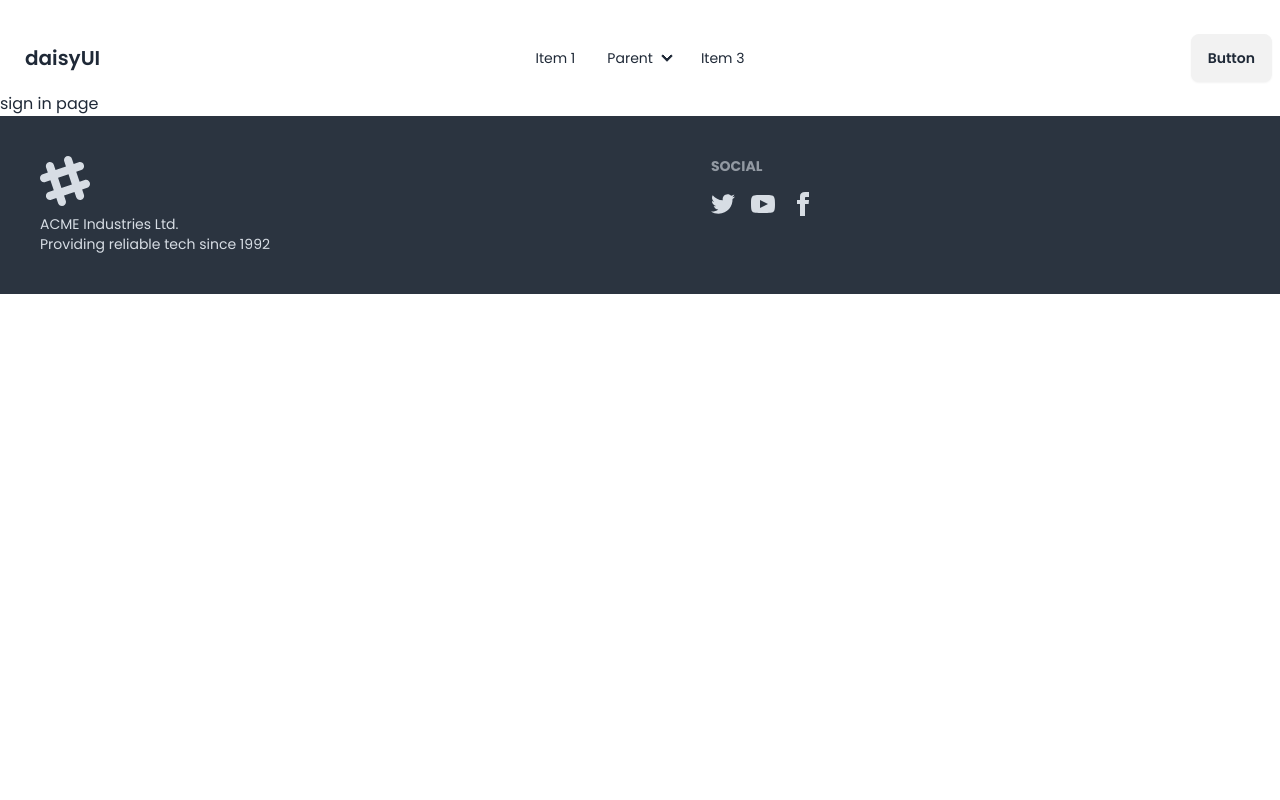
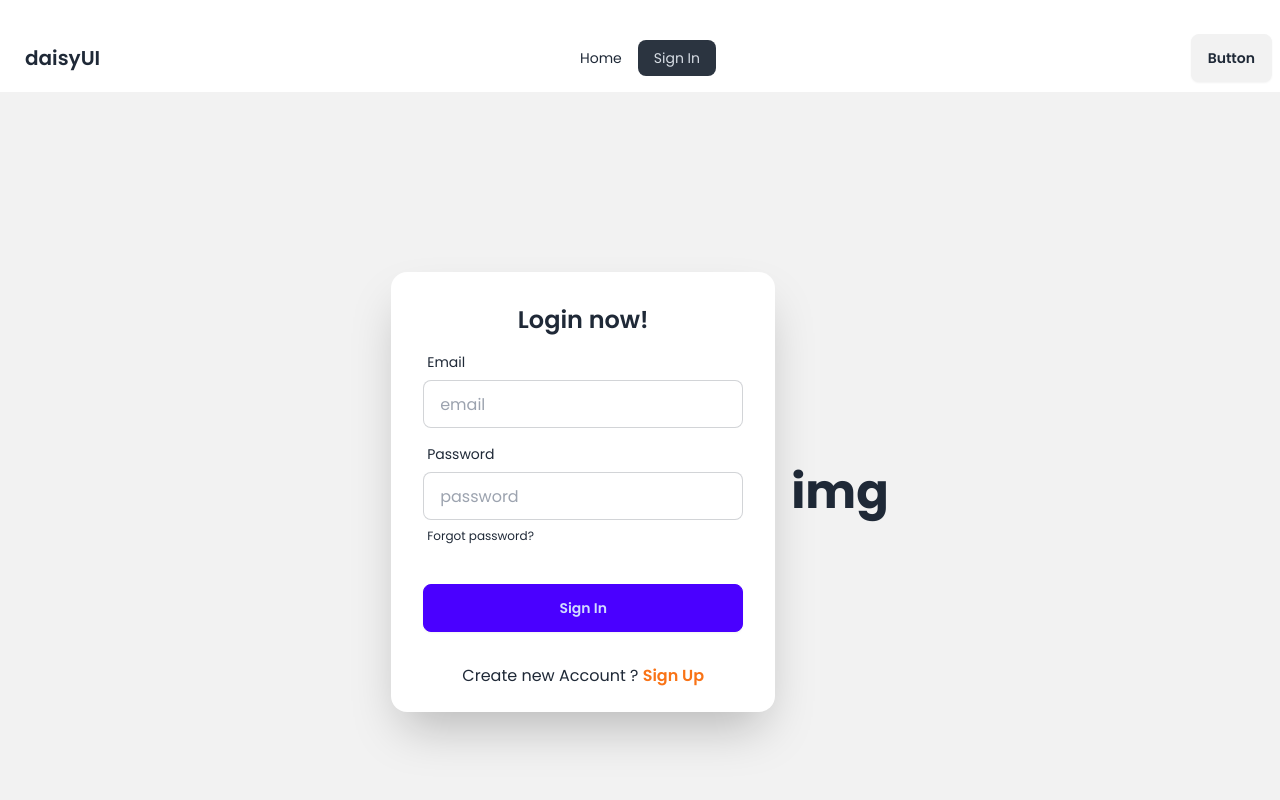
Before and after one commit to MdShamimIslam/community-food-client, a React (Vite) app: page /signIn in a window 1280 px wide. Shown: the top 800 px of the page. Built offline with nearby package versions, Linux system fonts and the light colour scheme; no server answers.

Commit message:
create login form in react hook

```diff
--- a/package.json
+++ b/package.json
@@ -15,6 +15,7 @@
     "match-sorter": "^6.3.1",
     "react": "^18.2.0",
     "react-dom": "^18.2.0",
+    "react-hook-form": "^7.49.2",
     "react-router-dom": "^6.21.0",
     "sort-by": "^1.2.0"
   },
--- a/src/pages/Shared/Navbar.jsx
+++ b/src/pages/Shared/Navbar.jsx
@@ -1,6 +1,18 @@
 import React from "react";
+import { NavLink } from "react-router-dom";
 
 const Navbar = () => {
+  const navLinks = (
+    <>
+      <li>
+        <NavLink to="/">Home</NavLink>
+      </li>
+      <li>
+        <NavLink to="/signIn">Sign In</NavLink>
+      </li>
+    </>
+  );
+
   return (
     <div className="navbar bg-base-100 mt-6">
       <div className="navbar-start">
@@ -25,49 +37,13 @@ const Navbar = () => {
             tabIndex={0}
             className="menu menu-sm dropdown-content mt-3 z-[1] p-2 shadow bg-base-100 rounded-box w-52"
           >
-            <li>
-              <a>Item 1</a>
-            </li>
-            <li>
-              <a>Parent</a>
-              <ul className="p-2">
-                <li>
-                  <a>Submenu 1</a>
-                </li>
-                <li>
-                  <a>Submenu 2</a>
-                </li>
-              </ul>
-            </li>
-            <li>
-              <a>Item 3</a>
-            </li>
+            {navLinks}
           </ul>
         </div>
         <a className="btn btn-ghost text-xl">daisyUI</a>
       </div>
       <div className="navbar-center hidden lg:flex">
-        <ul className="menu menu-horizontal px-1">
-          <li>
-            <a>Item 1</a>
-          </li>
-          <li>
-            <details>
-              <summary>Parent</summary>
-              <ul className="p-2">
-                <li>
-                  <a>Submenu 1</a>
-                </li>
-                <li>
-                  <a>Submenu 2</a>
-                </li>
-              </ul>
-            </details>
-          </li>
-          <li>
-            <a>Item 3</a>
-          </li>
-        </ul>
+        <ul className="menu menu-horizontal px-1">{navLinks}</ul>
       </div>
       <div className="navbar-end">
         <a className="btn">Button</a>
--- a/src/pages/SignIn/SignIn.jsx
+++ b/src/pages/SignIn/SignIn.jsx
@@ -1,11 +1,58 @@
-import React from 'react';
+import React from "react";
+import { useForm } from "react-hook-form";
+import { Link } from "react-router-dom";
 
 const SignIn = () => {
-    return (
-        <div>
-            <h3>sign in page</h3>
+  const { register, handleSubmit } = useForm();
+  const onSubmit = (data) => console.log('hook data---',data);
+
+  return (
+    <div className="hero min-h-screen bg-base-200">
+      <div className="hero-content flex-col lg:flex-row-reverse">
+        <div className="text-center lg:text-left">
+        <h1 className="text-5xl font-bold">img</h1>
         </div>
-    );
+        <div className="card shrink-0 w-full max-w-sm shadow-2xl bg-base-100">
+          <form className="card-body" onSubmit={handleSubmit(onSubmit)}>
+          <h1 className="text-2xl font-semibold text-center">Login now!</h1>
+            <div className="form-control">
+              <label className="label">
+                <span className="label-text">Email</span>
+              </label>
+              <input
+                type="email"
+                placeholder="email"
+                className="input input-bordered"
+                {...register("email")}
+                required
+              />
+            </div>
+            <div className="form-control">
+              <label className="label">
+                <span className="label-text">Password</span>
+              </label>
+              <input
+                type="password"
+                placeholder="password"
+                className="input input-bordered"
+                {...register("password")}
+                required
+              />
+              <label className="label">
+                <a href="#" className="label-text-alt link link-hover">
+                  Forgot password?
+                </a>
+              </label>
+            </div>
+            <div className="form-control mt-6">
+              <input className="btn btn-primary" type="submit" value='Sign In' />
+            </div>
+          </form>
+          <p className="text-center mb-6">Create new Account ? <Link to='/signUp' className="text-orange-500 font-semibold">Sign Up</Link></p>
+        </div>
+      </div>
+    </div>
+  );
 };
 
 export default SignIn;
```
Also changed, not shown: 1 other file (tests, documents, lock files or other folders).
